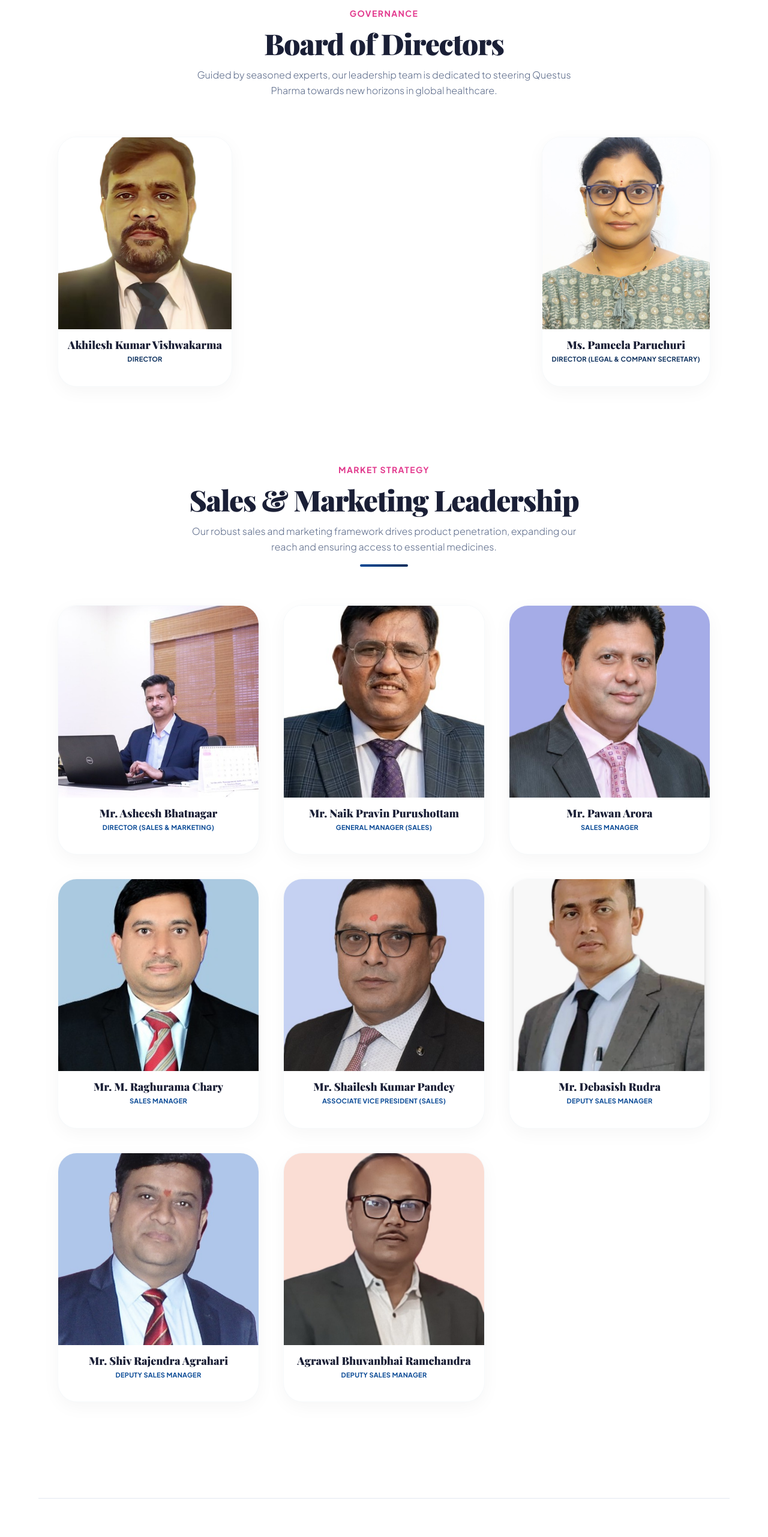
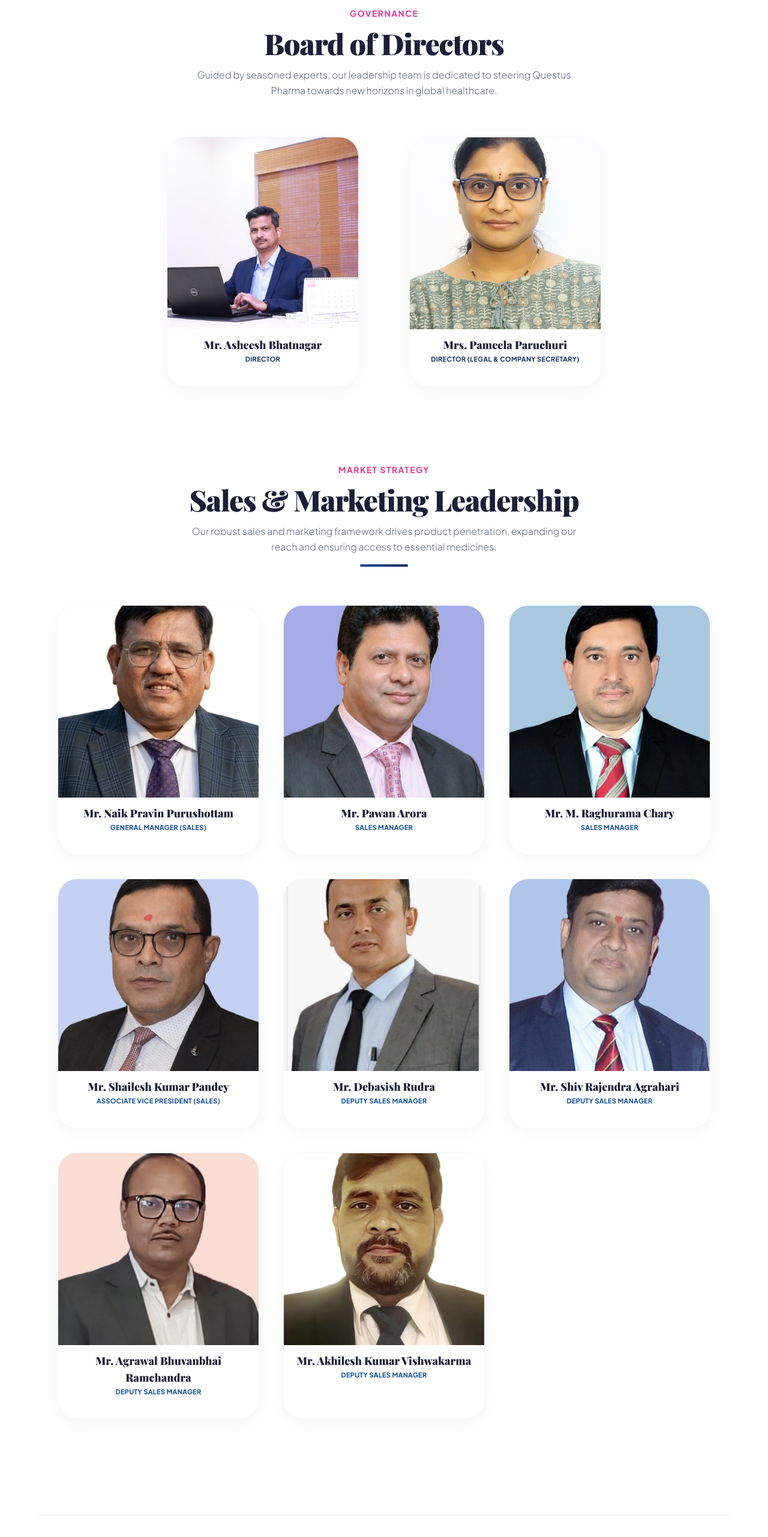
Before and after one commit to Shashank-koti/Questes, a React (Vite) app: page /about/questus-pharma in a window 1280 px wide. Shown: the part 1602-4165 px from the top of the page at 60% size. Built offline with nearby package versions, Linux system fonts and the light colour scheme; a web font is replaced by a local one.

Commit message:
changed directors images

```diff
--- a/src/pages/QuestusPharma.jsx
+++ b/src/pages/QuestusPharma.jsx
@@ -17,19 +17,19 @@
 const QuestusPharma = () => {
 
   const directors = [
-    { img: img11, name: "Akhilesh Kumar Vishwakarma", role: "Director" },
-    { img: img1, name: "Ms. Pameela Paruchuri", role: "Director (Legal & Company Secretary)" }
+    { img: img3, name: "Mr. Asheesh Bhatnagar", role: "Director" },
+    { img: img1, name: "Mrs. Pameela Paruchuri", role: "Director (Legal & Company Secretary)" }
   ];
 
   const salesTeam = [
-    { img: img3, name: "Mr. Asheesh Bhatnagar", role: "Director (Sales & Marketing)" },
     { img: img5, name: "Mr. Naik Pravin Purushottam", role: "General Manager (Sales)" },
     { img: img6, name: "Mr. Pawan Arora", role: "Sales Manager" },
     { img: img8, name: "Mr. M. Raghurama Chary", role: "Sales Manager" },
     { img: img9, name: "Mr. Shailesh Kumar Pandey", role: "Associate Vice President (Sales)" },
     { img: img4, name: "Mr. Debasish Rudra", role: "Deputy Sales Manager" },
     { img: img7, name: "Mr. Shiv Rajendra Agrahari", role: "Deputy Sales Manager" },
-    { img: img10, name: "Agrawal Bhuvanbhai Ramchandra", role: "Deputy Sales Manager" }
+    { img: img10, name: "Mr. Agrawal Bhuvanbhai Ramchandra", role: "Deputy Sales Manager" },
+    { img: img11, name: "Mr. Akhilesh Kumar Vishwakarma", role: "Deputy Sales Manager" }
   ]
 
   return (
@@ -141,7 +141,7 @@
                 </p>
               </div>
 
-              <div className="flex flex-wrap justify-between">
+              <div className="grid grid-cols-1 sm:grid-cols-2 gap-8 md:gap-10 justify-center max-w-3xl mx-auto">
                 {directors.map((director, idx) => (
                   <motion.div
                     key={idx}
@@ -151,7 +151,7 @@
                     transition={{ duration: 0.8, delay: (idx % 3) * 0.15 }}
                     className="h-full"
                   >
-                    <div className="bg-white rounded-[2rem] shadow-[0_8px_30px_rgb(0,0,0,0.04)] hover:shadow-[0_20px_40px_rgb(0,0,0,0.12)] transition-all duration-500 group border border-slate-100/60 flex flex-col h-full hover:-translate-y-2 overflow-hidden">
+                    <div className="bg-white rounded-[2rem] shadow-[0_8px_30px_rgb(0,0,0,0.04)] hover:shadow-[0_20px_40px_rgb(0,0,0,0.12)] transition-all duration-500 group border border-slate-100/60 flex flex-col h-full hover:-translate-y-2 overflow-hidden max-w-[320px] mx-auto w-full">
                       <div className="relative h-[280px] md:h-[300px] lg:h-[320px] bg-brand-light w-full shrink-0">
                         <img
                           src={director.img}
```
